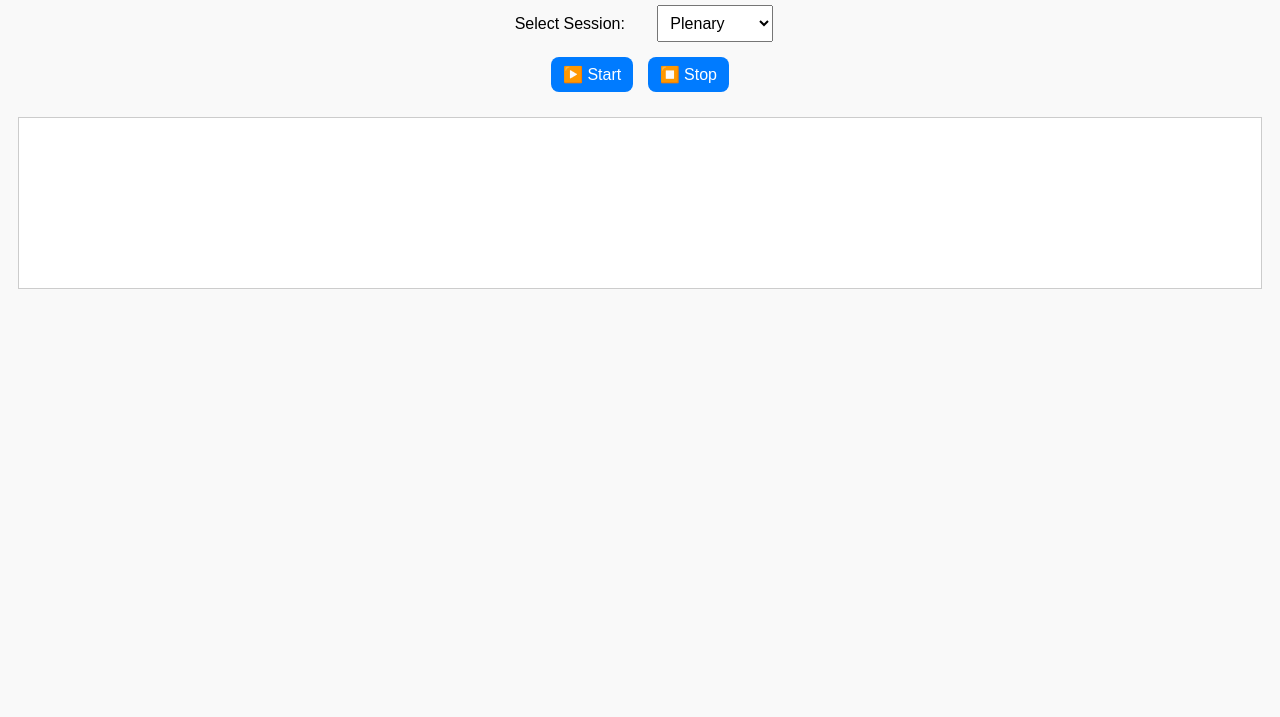
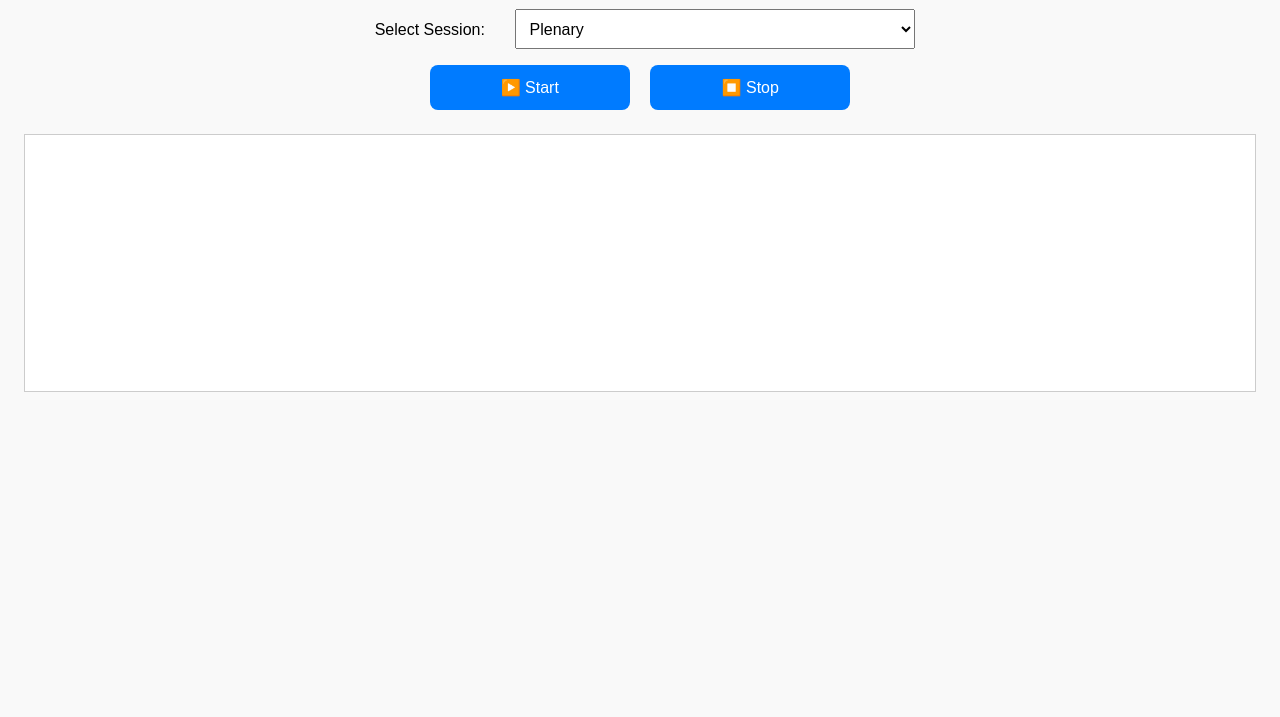
Before and after one commit to lapispencil/rcbmsattendance, a plain HTML site: page index.html in a window 1280 px wide. Shown: the part 83-800 px from the top of the page. Drawn offline with Linux system fonts and the light colour scheme.

Commit message:
Update index.html

```diff
--- a/index.html
+++ b/index.html
@@ -3,30 +3,61 @@
 <head>
   <meta charset="UTF-8">
   <title>Regional CBMS Convention Attendance</title>
+  <meta name="viewport" content="width=device-width, initial-scale=1.0"> <!-- ✅ responsive -->
   <script src="https://unpkg.com/html5-qrcode"></script>
   <style>
-    body { font-family: sans-serif; text-align: center; background: #f9f9f9; padding: 10px; }
-    h1 { font-size: 1.5em; }
-    #reader { width: 90%; max-width: 400px; margin: auto; }
-    #log { margin-top: 20px; padding: 10px; border: 1px solid #ccc; height: 150px; overflow-y: auto; background: #fff; font-size: 0.9em; }
+    body {
+      font-family: sans-serif;
+      text-align: center;
+      background: #f9f9f9;
+      padding: 1rem;
+    }
+    h1 {
+      font-size: 1.5rem;
+      margin-bottom: 1rem;
+    }
+
+    /* QR reader box */
+    #reader {
+      width: 100%;
+      max-width: 450px;
+      margin: auto;
+    }
+
+    /* Log box */
+    #log {
+      margin-top: 1rem;
+      padding: 0.5rem;
+      border: 1px solid #ccc;
+      height: 30vh;
+      overflow-y: auto;
+      background: #fff;
+      font-size: 0.9rem;
+    }
     .success { color: green; font-weight: bold; }
     .error { color: red; font-weight: bold; }
 
+    /* Dropdown */
     label, select {
-      font-size: 1em;
-      margin: 10px;
-      padding: 8px;
+      font-size: 1rem;
+      margin: 0.5rem;
+      padding: 0.6rem;
+      width: 90%;
+      max-width: 400px;
     }
 
+    /* Buttons */
     button {
-      font-size: 1em;
-      margin: 5px;
-      padding: 8px 12px;
+      font-size: 1rem;
+      margin: 0.5rem;
+      padding: 0.8rem 1.2rem;
       border-radius: 8px;
       border: none;
       background: #007bff;
       color: white;
       cursor: pointer;
+      width: 40%;
+      max-width: 200px;
     }
     button:hover {
       background: #0056b3;
@@ -39,7 +70,7 @@
       width: 100%; height: 100%;
       background: rgba(0, 128, 0, 0.9);
       color: white;
-      font-size: 3em;
+      font-size: 2.5rem;
       display: flex;
       justify-content: center;
       align-items: center;
@@ -81,7 +112,7 @@
   <div id="overlay">✅ Recorded</div>
 
   <script>
-    // Google Apps Script endpoint (replace if needed)
+    // Google Apps Script endpoint (replace with your deployed web app link if changed)
     const scriptUrl = "https://script.google.com/macros/s/AKfycby7RyJKVAGSSjrvMz7zTcOAfGyO7Gz_mNesXCR4FbBMYHQn77TyjHq3lPO2QN_7Jiwx/exec";
 
     let html5QrCode;
```
